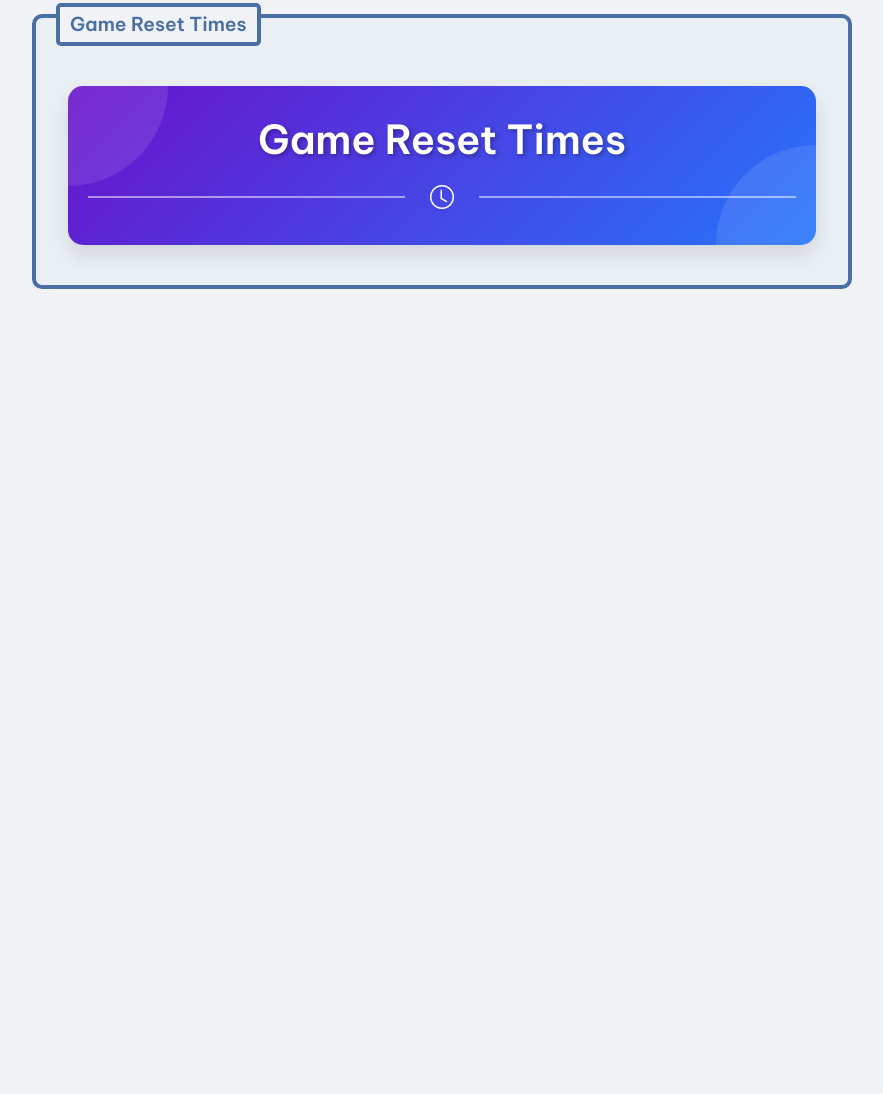
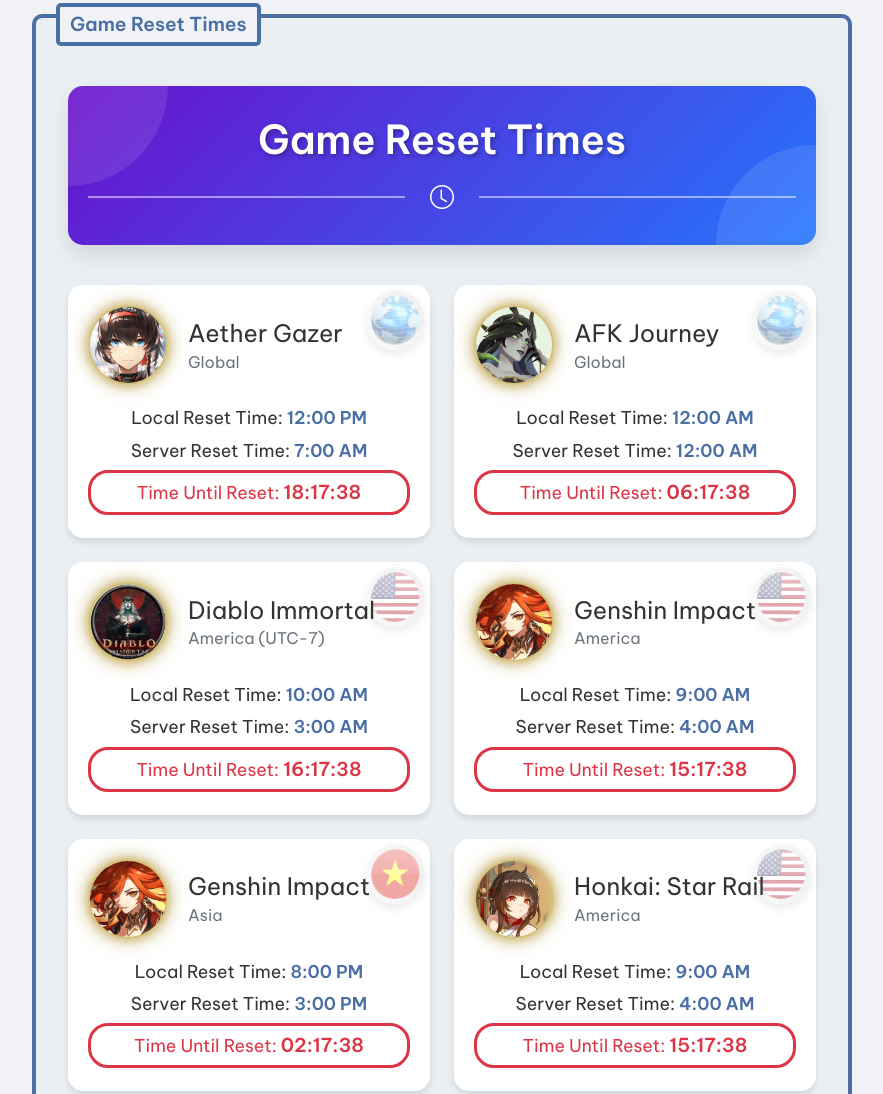
Before and after one commit to phuduong85/MasterGameTimeAndConverter, a plain HTML site: page index.html in a window 1280 px wide. Shown: the part 1332-2426 px from the top of the page, without its empty margins (198-1081 px from the left). Before the commit the page ends 1651 px from the top, so only its background shows below. Drawn offline with nearby package versions, Linux system fonts and the light colour scheme.

Commit message:
Update index.html

```diff
--- a/index.html
+++ b/index.html
@@ -8,7 +8,7 @@
     <link href="https://cdn.jsdelivr.net/npm/bootstrap-icons@1.7.2/font/bootstrap-icons.css" rel="stylesheet">
     <link href="https://fonts.googleapis.com/css2?family=Nunito&family=Open+Sans&family=Ubuntu&family=IBM+Plex+Sans&family=Be+Vietnam+Pro:wght@400;600&display=swap" rel="stylesheet">
     <link rel="stylesheet" href="styles.css">
-    <script src="/root/gamedata/gametimemaster.js"></script>
+    <script src="gamedata/gametimemaster.js"></script>
 </head>
 <body>
     <div class="major-section-container">
```
